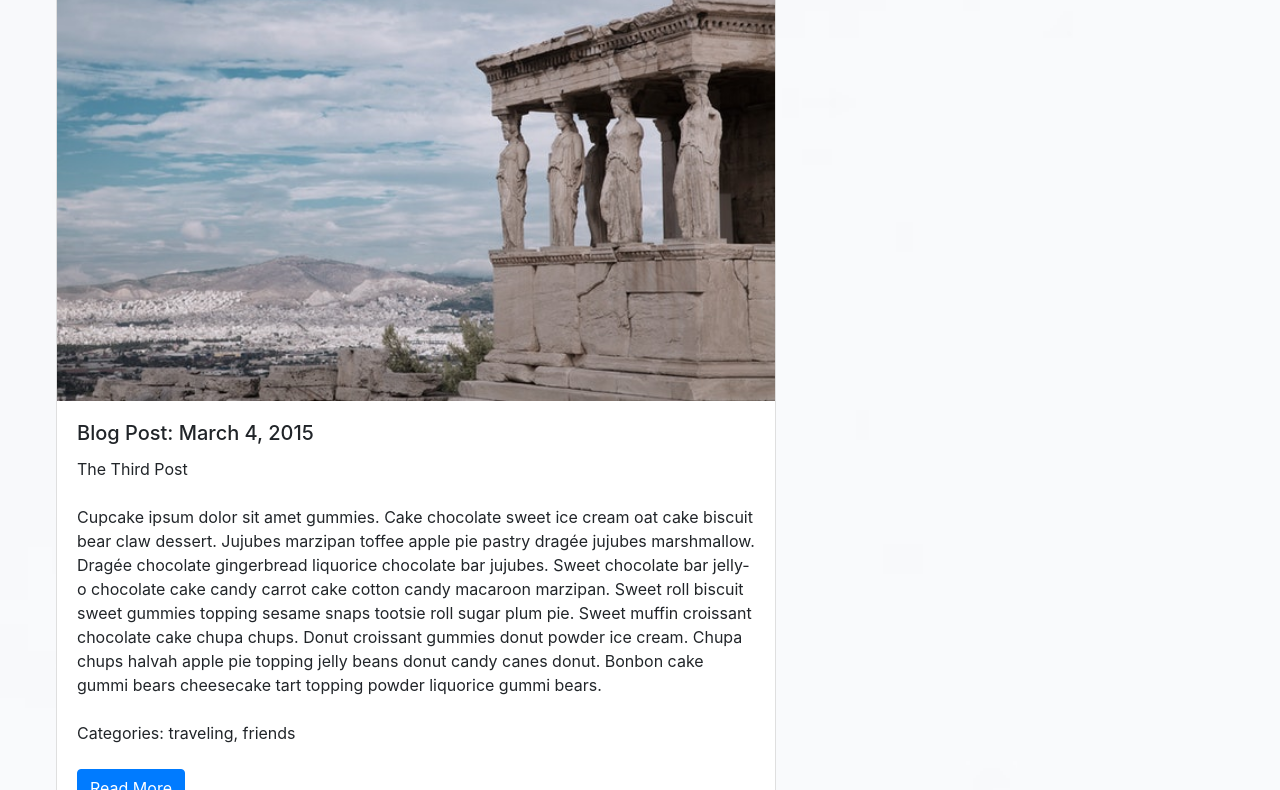
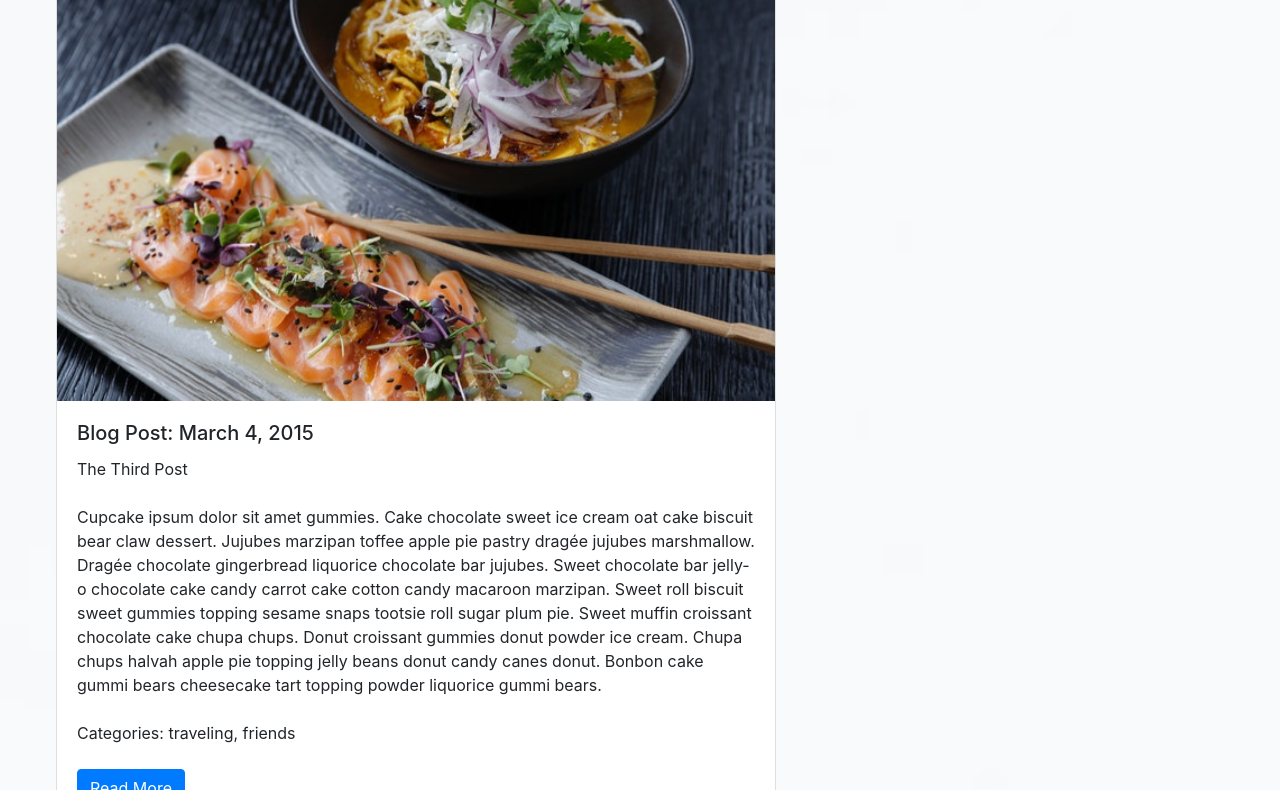
Before and after one commit to CourtneyCode1112/codeup-web-exercises, a plain HTML site: page ajax-blog.html in a window 1280 px wide. Shown: the part 2000-2790 px from the top of the page. Drawn offline with nearby package versions, Linux system fonts and the light colour scheme; a web font is replaced by a local one.

Commit message:
random pic on refresh for blog posts

```diff
--- a/ajax-blog.html
+++ b/ajax-blog.html
@@ -68,16 +68,17 @@
         integrity="sha256-BbhdlvQf/xTY9gja0Dq3HiwQF8LaCRTXxZKRutelT44=" crossorigin="anonymous"></script>
 
 <script>
-    (function () {
+    // (function () {
         "use strict";
+
 
         var infoLoad = function () {
             $.ajax("data/blog.json").done(function (data, status, jqXhr) {
-                console.log(data);
+
                 var innerHTML = "";
                 data.forEach(function (item) {
                     innerHTML += "<div class=\"card\" style=\"width: 45rem;\">\n" +
-                        "<img id=\"blogImages\" src=\"Img/greekBlogPic.jpg\" class=\"card-img-top\" alt=\"Greek Temple\">\n" +
+                        "<img src=\"Img/greekBlogPic.jpg\" class=\"card-img-top\" alt=\"Greek Temple\">\n" +
                         "<div class=\"card-body\">\n" +
                         "<h5 class=\"card-title\">Blog Post: " + item["date"] + "</h5>\n" +
                         "<div class=\"card-text\"><div class='card-text'> " + item["title"] + "<br><br> " + item["content"] + "<br><br> Categories: " + item["categories"] + " </div>\n" +
@@ -88,25 +89,29 @@
 
 
                     $("#blogBody").html(innerHTML);
+                    displayPics();
                 })
             });
         }
-        infoLoad();
-
-        // function displayPics() {
-        //
-        //     var imagesArray = ["Img/bikeRideBlog.jpg", "Img/foodBlogPost.jpg", "Img/greekBlogPic.jpg", "Img/shotsBlogPost.jpg"]
-        //
-        //     var num = Math.floor(Math.random() * imagesArray.length);
-        //     var img = imagesArray[num];
-        //
-        //     var innerHTML = $("#blogImages").attr("src", img);
-        // }
-        //
-        // displayPics();
 
 
-    })();
+        function displayPics() {
+
+            var imagesArray = ["Img/bikeRideBlog.jpg", "Img/foodBlogPost.jpg", "Img/greekBlogPic.jpg", "Img/shotsBlogPost.jpg"]
+
+            var num = Math.floor(Math.random() * imagesArray.length);
+            var img = imagesArray[num];
+
+            $(".card-img-top").attr("src", img);
+        }
+
+        $().ready(function () {
+            infoLoad();
+        })
+
+
+
+    // })();
 </script>
 
 <script src="https://cdn.jsdelivr.net/npm/popper.js@1.16.0/dist/umd/popper.min.js"
```
